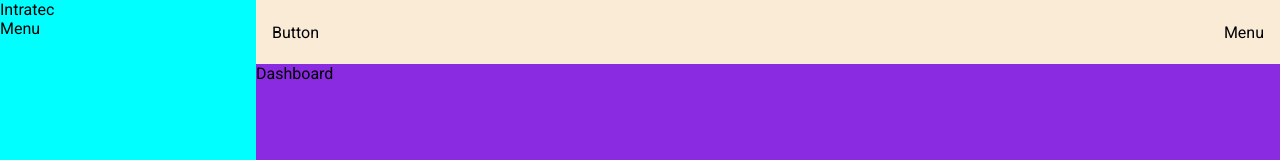
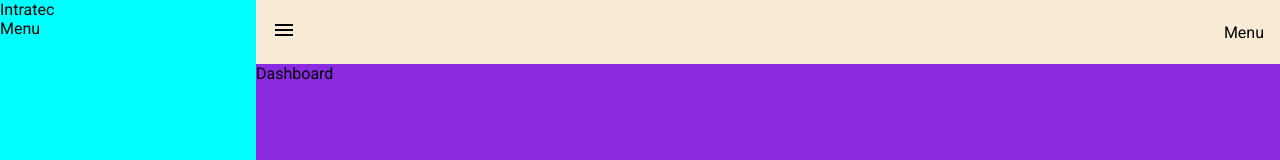
Before and after one commit to valdir-ti/intratec-web-vite, a React (Vite) app: page / in a window 1280 px wide. Shown: the top 160 px of the page. Built offline with nearby package versions, Linux system fonts and the light colour scheme.

Commit message:
feat: add toogle sidebar button

```diff
--- a/src/components/Navbar/index.tsx
+++ b/src/components/Navbar/index.tsx
@@ -1,9 +1,17 @@
+import MenuIcon from "@mui/icons-material/Menu";
+
 import "./styles.scss";
 
 export const Navbar = () => {
+  function handleToggleSidebar() {
+    alert("Toggle sidebar");
+  }
+
   return (
     <nav className="navbar">
-      <div className="button">Button</div>
+      <div className="button">
+        <MenuIcon onClick={handleToggleSidebar} />
+      </div>
       <div className="menu">Menu</div>
     </nav>
   );
--- a/src/components/Navbar/styles.scss
+++ b/src/components/Navbar/styles.scss
@@ -7,4 +7,8 @@
   align-items: center;
   padding-left: 1rem;
   padding-right: 1rem;
+
+  .button {
+    cursor: pointer;
+  }
 }
```
Also changed, not shown: package.json (+6 -2 lines), 1 other file (tests, documents, lock files or other folders).
